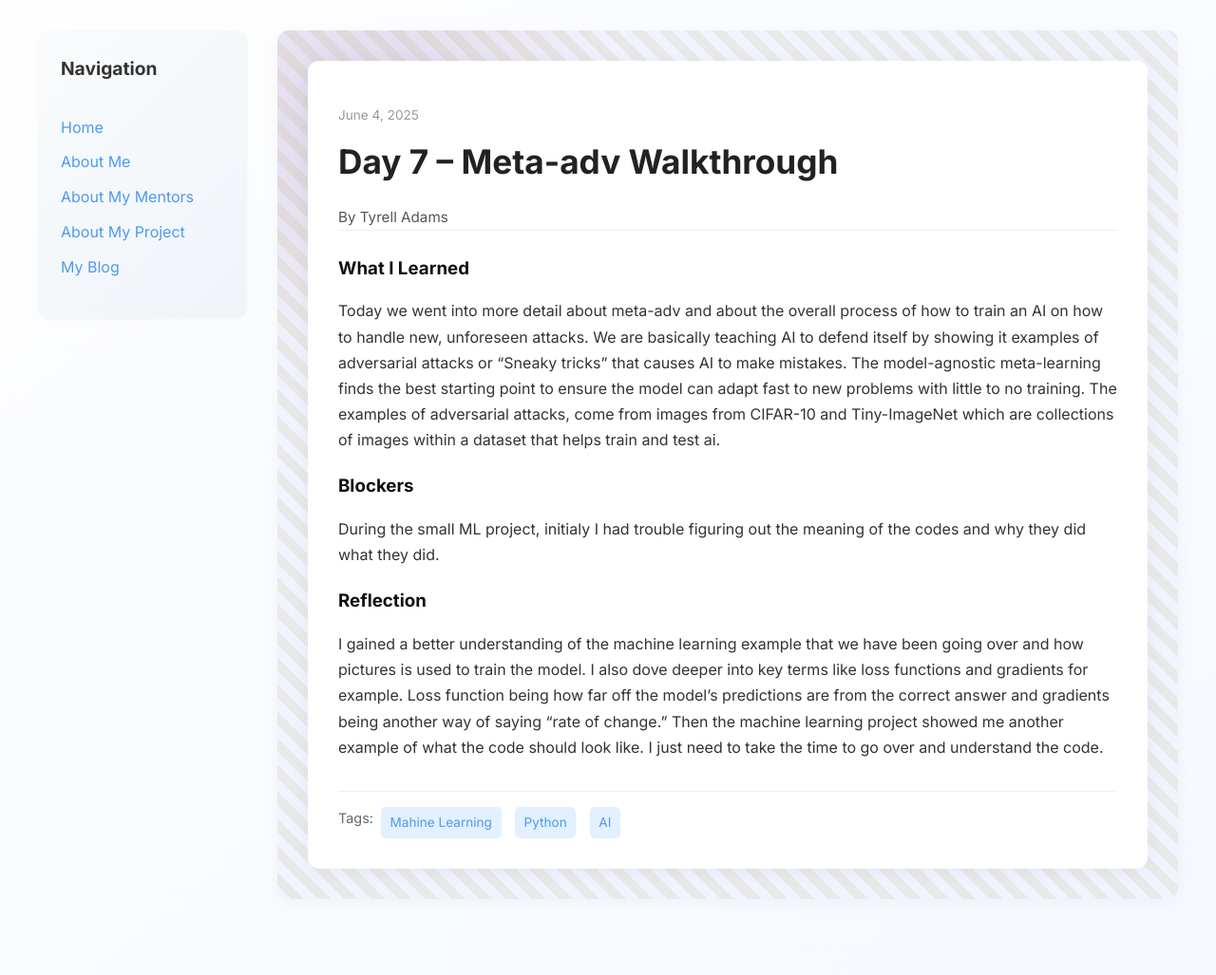
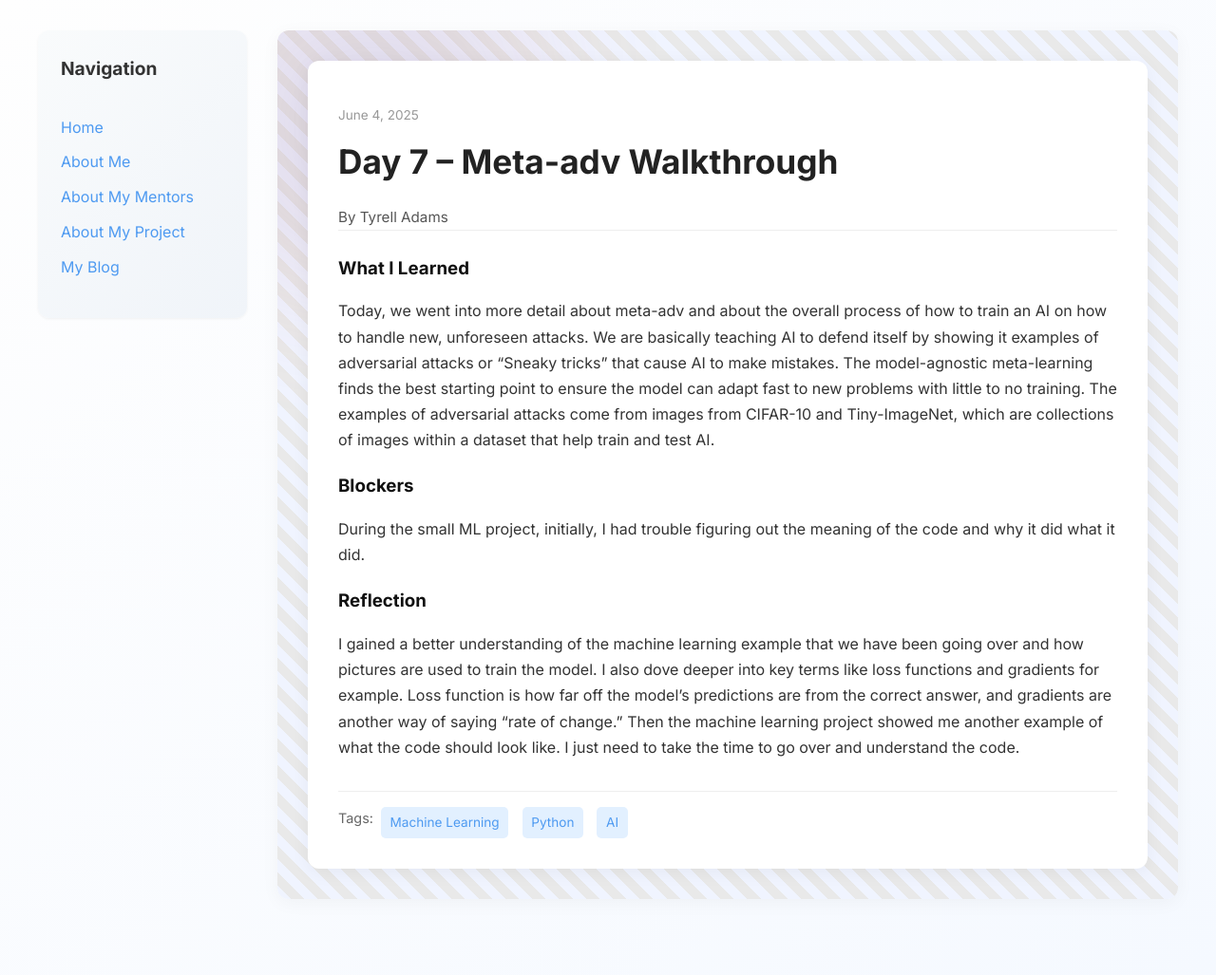
Before and after one commit to Tyrell-Adams/Tyrell-Adams.github.io, a Jekyll site: the page built from _posts/2025-06-04-day-7.md, in a window 1280 px wide. Shown: the whole page at 95% size. Built offline with Jekyll 4.4.1, drawn with Linux system fonts in a browser that asks for light colours.

Commit message:
Update 2025-06-04-day-7.md

```diff
--- a/_posts/2025-06-04-day-7.md
+++ b/_posts/2025-06-04-day-7.md
@@ -4,13 +4,13 @@ title: "Day 7 – Meta-adv Walkthrough"
 date: 2025-06-04
 author: Tyrell Adams
 permalink: /day7.html
-tags: ["Mahine Learning", "Python", "AI"]
+tags: ["Machine Learning", "Python", "AI"]
 
 what_i_learned: |
-  Today we went into more detail about meta-adv and about the overall process of how to train an AI on how to handle new,       unforeseen attacks. We are basically teaching AI to defend itself by showing it examples of adversarial attacks or "Sneaky tricks" that causes AI to make mistakes. The model-agnostic meta-learning finds the best starting point to ensure the model can adapt fast to new problems with little to no training. The examples of adversarial attacks, come from images from CIFAR-10 and Tiny-ImageNet which are collections of images within a dataset that helps train and test ai.
+  Today, we went into more detail about meta-adv and about the overall process of how to train an AI on how to handle new, unforeseen attacks. We are basically teaching AI to defend itself by showing it examples of adversarial attacks or "Sneaky tricks" that cause AI to make mistakes. The model-agnostic meta-learning finds the best starting point to ensure the model can adapt fast to new problems with little to no training. The examples of adversarial attacks come from images from CIFAR-10 and Tiny-ImageNet, which are collections of images within a dataset that help train and test AI.
 blockers: |
-  During the small ML project, initialy I had trouble figuring out the meaning of the codes and why they did what they did.
+  During the small ML project, initially, I had trouble figuring out the meaning of the code and why it did what it did.
 
 reflection: |
-  I gained a better understanding of the machine learning example that we have been going over and how pictures is used to train the model. I also dove deeper into key terms like loss functions and gradients for example. Loss function being how far off the model's predictions are from the correct answer and gradients being another way of saying "rate of change." Then the machine learning project showed me another example of what the code should look like. I just need to take the time to go over and understand the code.
+  I gained a better understanding of the machine learning example that we have been going over and how pictures are used to train the model. I also dove deeper into key terms like loss functions and gradients for example. Loss function is how far off the model's predictions are from the correct answer, and gradients are another way of saying "rate of change." Then the machine learning project showed me another example of what the code should look like. I just need to take the time to go over and understand the code.
 ---
```
